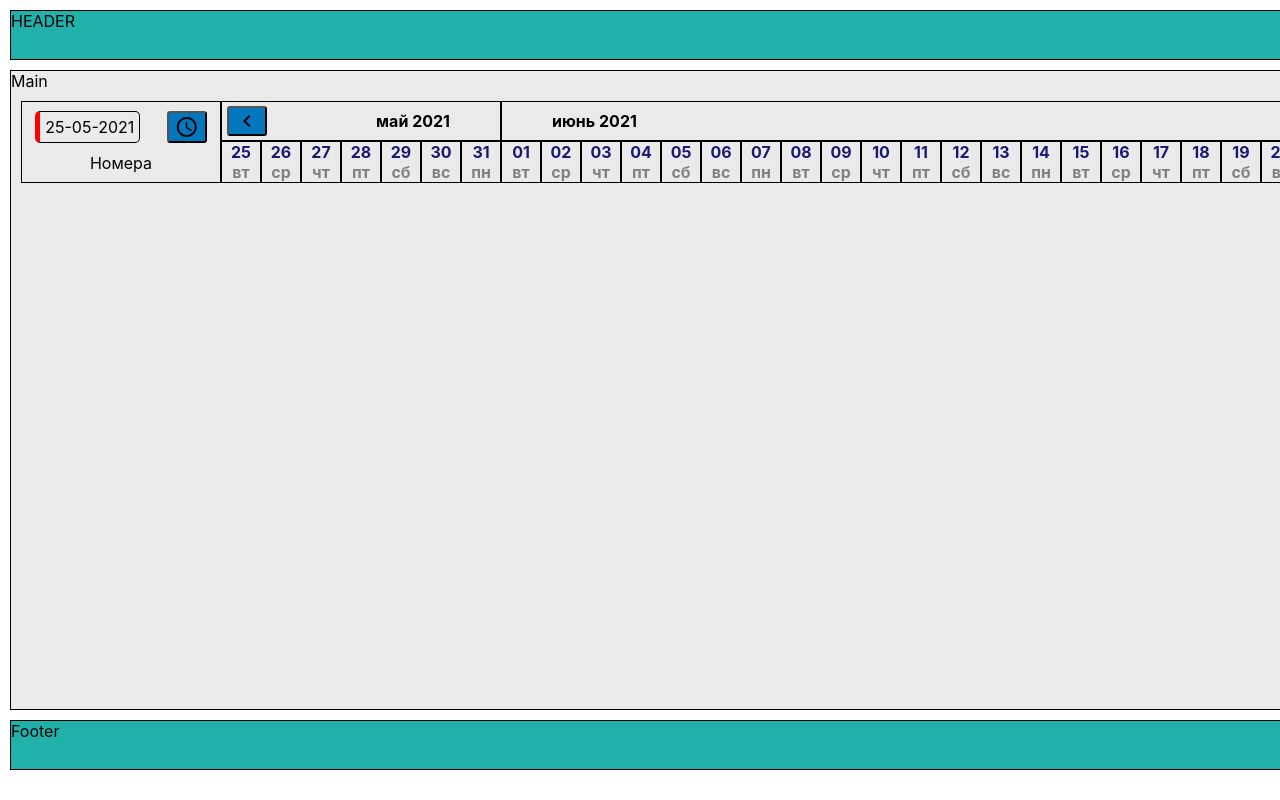
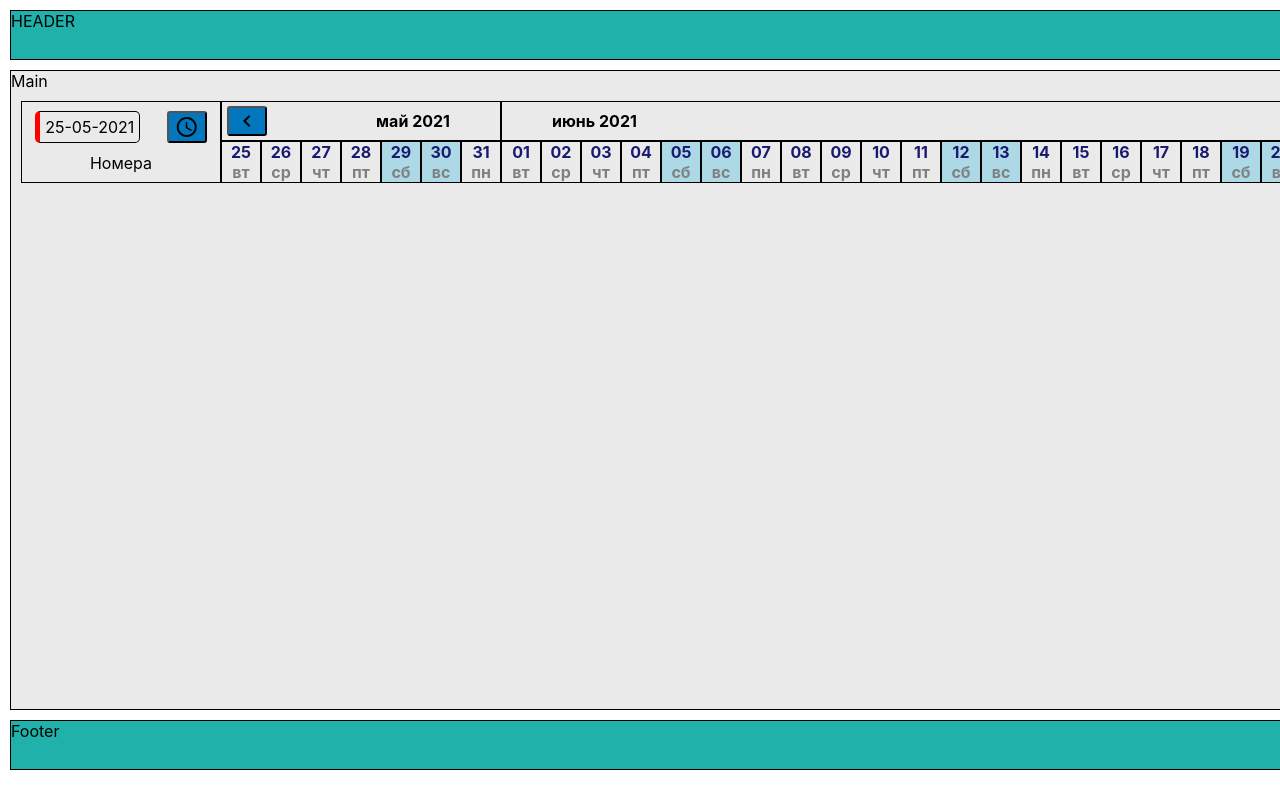
Before and after one commit to Alex-Kharin/hotelms_clone, a React (Create React App) app: page / in a window 1280 px wide. Shown: the top 800 px of the page. Built offline with nearby package versions, Linux system fonts and the light colour scheme.

Commit message:
Weekends background, refactor shifting buttons position

```diff
--- a/src/components/Table/Table-components/Table-cell/MonthCell.jsx
+++ b/src/components/Table/Table-components/Table-cell/MonthCell.jsx
@@ -6,7 +6,7 @@ const Months = styled.div`
   grid-column: span ${props => props.daysInCurrentMonth};
   border: 1px solid black;
   display: flex;
-  justify-content: space-between;
+  justify-content: ${props => props.daysInCurrentMonth>3 ? 'space-between' : props.position};
   align-items: center;
   padding: 0 5px;
 `
@@ -17,8 +17,8 @@ const MonthCellTitle = styled.strong`
 
 export function MonthCell(props) {
     return (
-        <Months daysInCurrentMonth = {props.daysInCurrentMonth}>
-            {props.leftBtn} <MonthCellTitle>{props.monthName} {props.yearOfDate}</MonthCellTitle> {props.rightBtn}
+        <Months daysInCurrentMonth = {props.daysInCurrentMonth} position={props.position}>
+            {props.leftBtn} {props.daysInCurrentMonth>3 && <MonthCellTitle>{props.monthName} {props.yearOfDate}</MonthCellTitle>} {props.rightBtn}
         </Months>
     )
 }
--- a/src/components/Table/Table-components/Table-cell/TableCell.jsx
+++ b/src/components/Table/Table-components/Table-cell/TableCell.jsx
@@ -4,6 +4,7 @@ import styled from "styled-components";
 const CellWrapper = styled.div`
     border: 1px solid black;
     text-align: center;
+    background-color: ${props => props.isWeekend ? 'lightblue' : 'inherit'};
 `
 
 const TopString = styled.span`
@@ -20,7 +21,7 @@ export function TableCell(props) {
     const topString = props.topString ? <TopString>{props.topString}</TopString> : null
     const bottomString = props.bottomString ? <BottomString>{props.bottomString}</BottomString> : null
     return (
-        <CellWrapper>
+        <CellWrapper isWeekend={props.isWeekend}>
             {topString}
              <br/>
             {bottomString}
--- a/src/components/Table/Table-components/Table-header/TableHeader.jsx
+++ b/src/components/Table/Table-components/Table-header/TableHeader.jsx
@@ -1,8 +1,8 @@
-import React from "react";
-import {TableCell} from "../Table-cell/TableCell";
-import {eachMonthOfInterval} from "date-fns";
-import {TableRow} from "../Table-row/TableRow";
-import {dayOfMonth, dayOfWeek, now, toMonths} from "../../utils/utils";
+import React from 'react'
+import {TableCell} from '../Table-cell/TableCell'
+import {eachMonthOfInterval, isWeekend} from 'date-fns'
+import {TableRow} from '../Table-row/TableRow'
+import {dayOfMonth, dayOfWeek, now, toMonths} from '../../utils/utils'
 import {FirstHeaderCell} from '../Table-cell/FirstHeaderCell'
 
 
@@ -13,17 +13,24 @@ export function TableHeader(props) {
     const shiftNow = props.shiftDateIntervalNow
 
     const startInterval = days[0]
-    const endInterval = days[days.length-1]
+    const endInterval = days[days.length - 1]
     const months = eachMonthOfInterval({start: startInterval, end: endInterval})
 
-    const headerDaysCells = days.map(day => <TableCell topString={dayOfMonth(day)} bottomString={dayOfWeek(day)} key={day}/>)
+    const headerDaysCells = days.map(day =>
+        <TableCell
+            topString={dayOfMonth(day)}
+            bottomString={dayOfWeek(day)}
+            isWeekend={isWeekend(day)}
+            key={day}
+        />)
+
     const monthsCells = months.map(toMonths(days, months, shiftLeft, shiftRight))
 
     return (
         <>
             <FirstHeaderCell now={now} onClick={shiftNow}/>
-            <TableRow rowCells={monthsCells} />
-            <TableRow rowCells={headerDaysCells} />
+            <TableRow rowCells={monthsCells}/>
+            <TableRow rowCells={headerDaysCells}/>
         </>
     )
 }
--- a/src/components/Table/utils/utils.js
+++ b/src/components/Table/utils/utils.js
@@ -1,7 +1,7 @@
 import {addDays, differenceInCalendarDays, endOfMonth, format, isAfter, startOfMonth, subDays} from 'date-fns'
-import {ru} from "date-fns/locale";
-import {Button} from "../../Button/Button";
-import React from "react";
+import {ru} from 'date-fns/locale'
+import {Button} from '../../Button/Button'
+import React from 'react'
 import {MonthCell} from '../Table-components/Table-cell/MonthCell'
 
 
@@ -23,19 +23,21 @@ function toMonths(days, months, shiftLeft, shiftRight) {
 
         const firstMonth = months[0]
         const lastMonth = months[months.length - 1]
+        let position = ''
 
-        const leftBtn = month === firstMonth ? <Button iconName={'keyboard_arrow_left'} onClick={()=> {
+        const leftBtn = month === firstMonth ? (position='flex-start', <Button iconName={'keyboard_arrow_left'} onClick={() => {
             shiftLeft(subDays(startInterval, 1))
-        }}/> : null
-        const rightBtn = month === lastMonth ? <Button iconName={'keyboard_arrow_right'} onClick={()=> {
+        }}/>) : null
+        const rightBtn = month === lastMonth ? (position='flex-end', <Button iconName={'keyboard_arrow_right'} onClick={()=> {
             shiftRight(addDays(endInterval, 1))
-        }}/> : null
+        }}/>) : null
 
         return <MonthCell daysInCurrentMonth={daysInCurrentMonth}
                           leftBtn={leftBtn}
                           rightBtn={rightBtn}
                           monthName={monthName(month)}
                           yearOfDate={yearOfDate(month)}
+                          position={position}
                           key={month}
         />
     }
```
